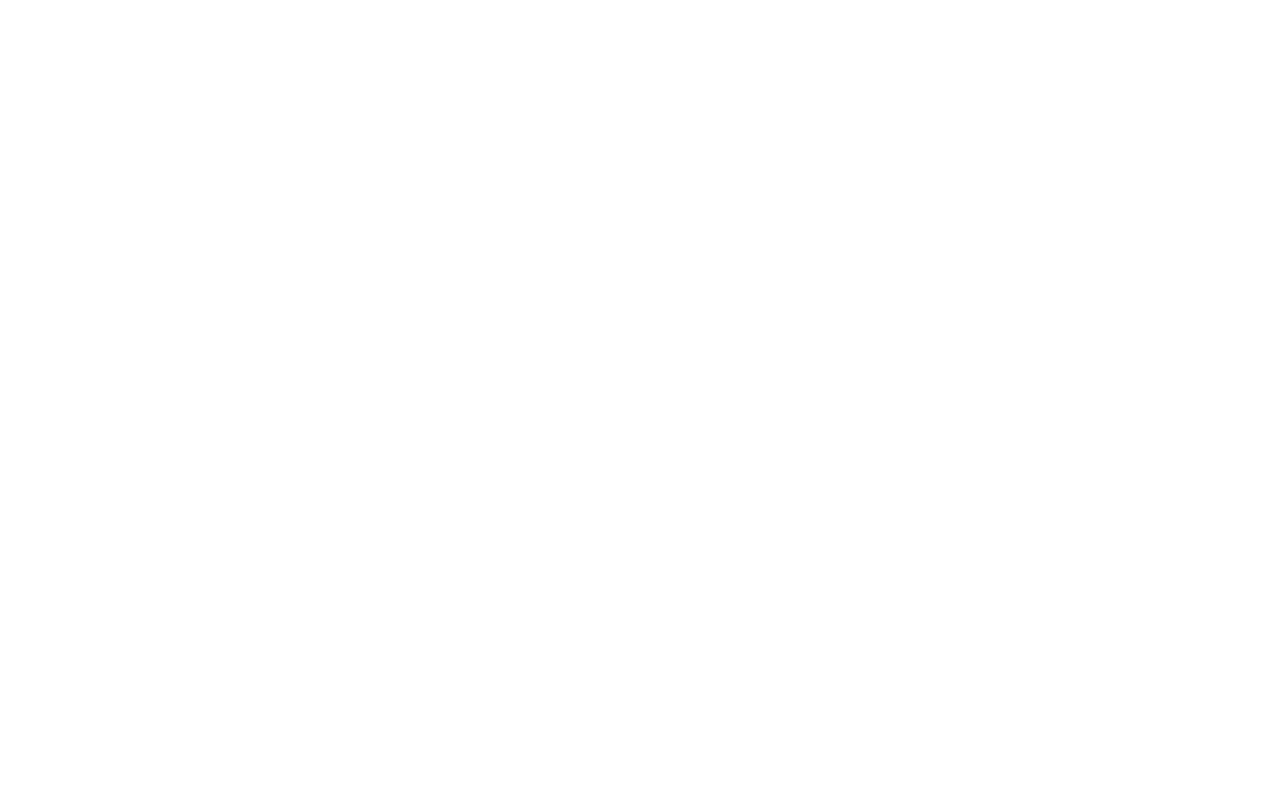
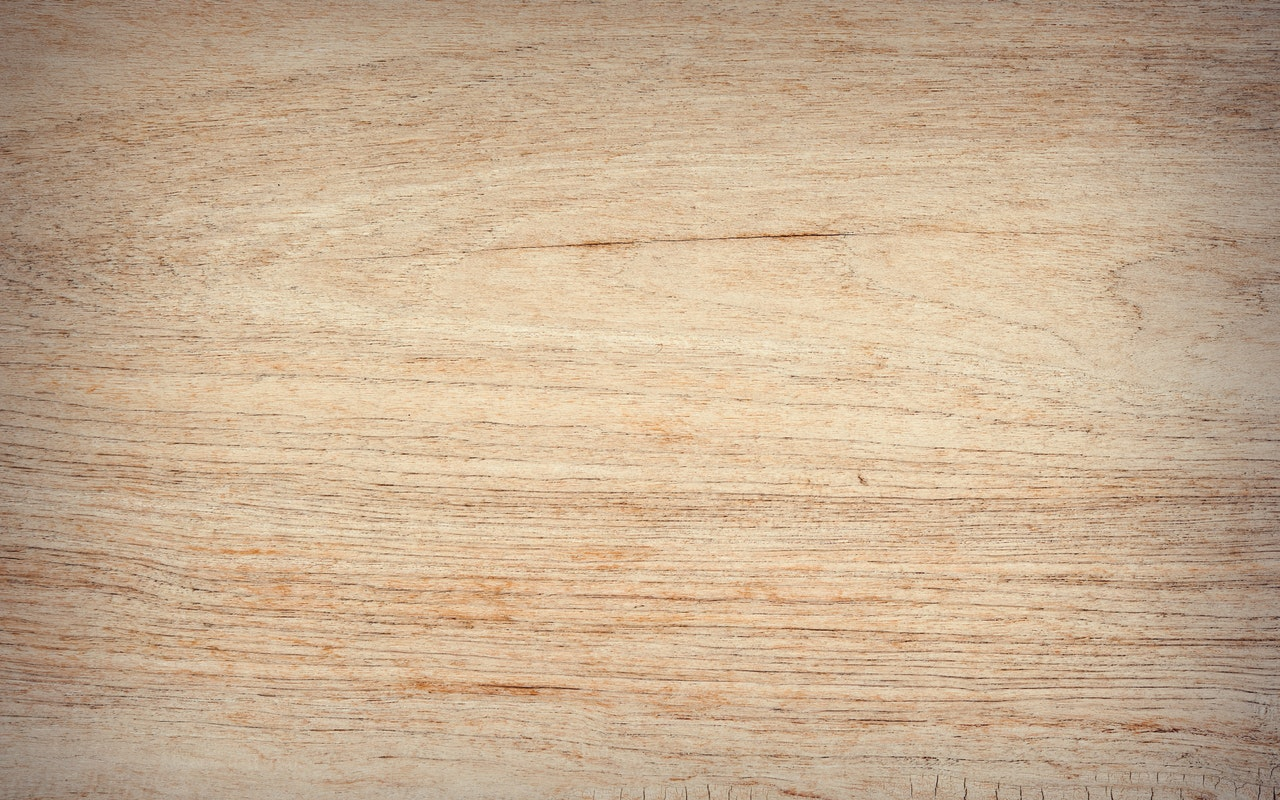
Before and after one commit to JoelBaig/ringoffire, an Angular app in the folder ringoffire/: page /game in a window 1280 px wide. Before the commit this address led to /. Built offline with nearby package versions, Linux system fonts and the light colour scheme.

Commit message:
added background image ingame

```diff
--- a/ringoffire/src/app/app.routes.ts
+++ b/ringoffire/src/app/app.routes.ts
@@ -1,6 +1,8 @@
 import { Routes } from '@angular/router';
 import { StartScreenComponent } from './start-screen/start-screen.component';
+import { GameComponent } from './game/game.component';
 
 export const routes: Routes = [
-    { path: '', component: StartScreenComponent }
+    { path: '', component: StartScreenComponent },
+    { path: 'game', component: GameComponent }
 ];
--- /dev/null
+++ b/ringoffire/src/app/game/game.component.html
@@ -0,0 +1,3 @@
+<div class="field">
+    <img src="" alt="">
+</div>
--- /dev/null
+++ b/ringoffire/src/app/game/game.component.scss
@@ -0,0 +1,6 @@
+.field {
+    width: 100vw;
+    height: 100vh;
+    max-width: 100%;
+    background-image: url('/assets/img/game/board.jpg');
+}
--- a/ringoffire/src/app/start-screen/start-screen.component.html
+++ b/ringoffire/src/app/start-screen/start-screen.component.html
@@ -2,6 +2,6 @@
     <img src="./assets/img/game/startbox.png" alt="startbox">
 
     <div class="start-label-box">
-        <img src="./assets/img/game/startlabel.png" alt="">
+        <img (click)="newGame()" src="./assets/img/game/startlabel.png" alt="">
     </div>
 </div>
--- a/ringoffire/src/app/start-screen/start-screen.component.scss
+++ b/ringoffire/src/app/start-screen/start-screen.component.scss
@@ -21,7 +21,7 @@
     justify-content: center;
 
     >img {
-        width: 40vw;
+        width: 400px;
         height: auto;
 
         &:hover {
--- a/ringoffire/src/app/start-screen/start-screen.component.ts
+++ b/ringoffire/src/app/start-screen/start-screen.component.ts
@@ -1,12 +1,16 @@
 import { Component } from '@angular/core';
+import { Router } from '@angular/router';
 
 @Component({
   selector: 'app-start-screen',
   standalone: true,
-  imports: [],
   templateUrl: './start-screen.component.html',
-  styleUrl: './start-screen.component.scss'
+  styleUrls: ['./start-screen.component.scss']
 })
 export class StartScreenComponent {
+  constructor(private router: Router) {}
 
+  newGame() {
+    this.router.navigateByUrl('/game');
+  }
 }
```
Also changed, not shown: ringoffire/src/app/game/game.component.ts (added, +12 -0 lines).
